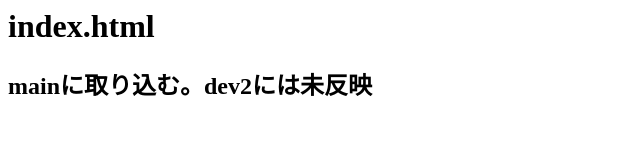
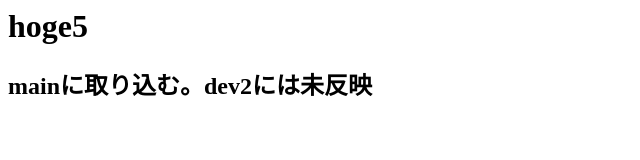
Before and after one commit to rikikokubo/git-training, a plain HTML site: page index.html in a window 1280 px wide. Shown: the whole page, without its empty margins (0-640 px from the left). Drawn offline with Linux system fonts and the light colour scheme.

Commit message:
hoge5追加

```diff
--- a/index.html
+++ b/index.html
@@ -1,2 +1,2 @@
-<h1>index.html</h1>
+<h1>hoge5</h1>
 <h2>mainに取り込む。dev2には未反映</h2>
```
